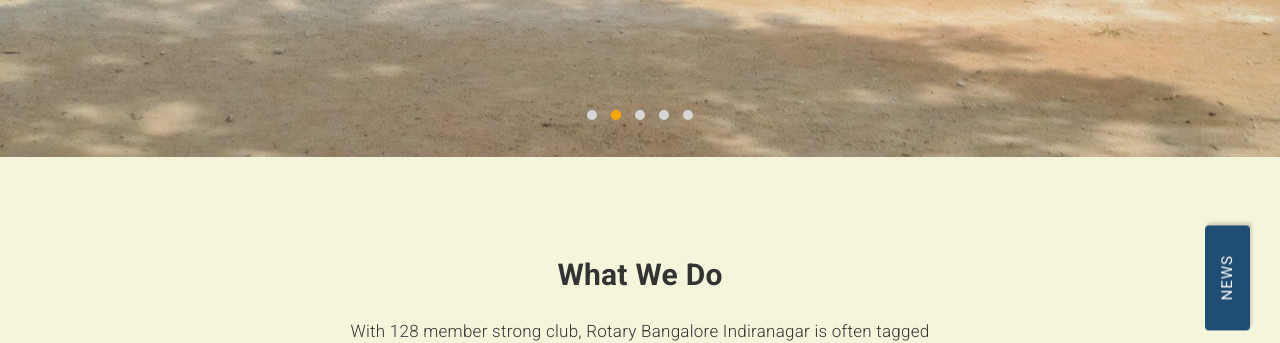
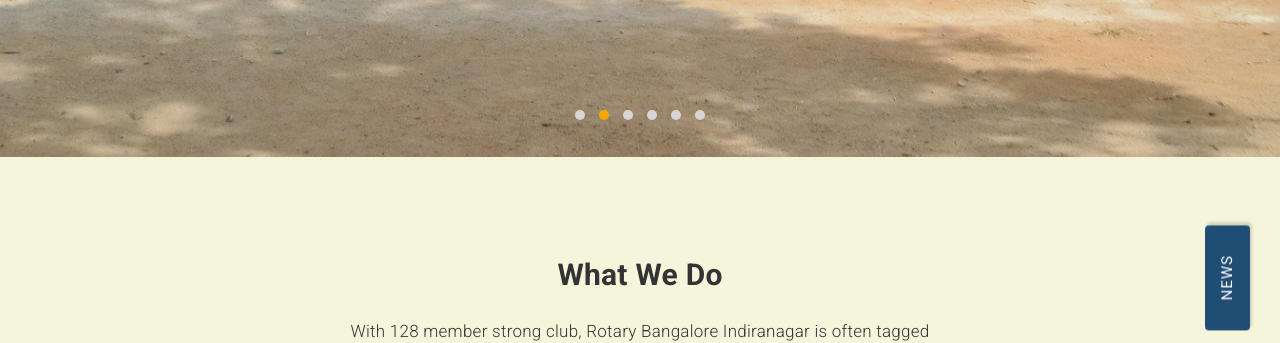
Before and after one commit to sharathdt/rtry, a Jekyll site: the page built from index.html, in a window 1280 px wide and 900 px high, scrolled down 593 px. Shown: the part 150-493 px from the top of the window. Built offline with Jekyll 4.4.1, drawn with Linux system fonts in a browser that asks for light colours; some web fonts are replaced.

Commit message:
New slide added

```diff
--- a/_config.yml
+++ b/_config.yml
@@ -24,3 +24,5 @@
 
 plugins:
     - jekyll-seo-tag
+
+destination: public
--- a/_includes/intro.html
+++ b/_includes/intro.html
@@ -44,8 +44,8 @@
                 </div>
             </div>
             </div>
-<!--            <div class="item" style="background-image: url({{site.baseurl}}/images/slideshow/Together-We-Can.jpg); background-blend-mode: soft-light">
-           </div>      -->
+           <div class="item" style="background-image: url({{site.baseurl}}/images/slideshow/Together-We-Can.jpg); background-blend-mode: soft-light">
+           </div>
            <div class="item" style="background-image: url({{site.baseurl}}/images/slideshow/school.jpg);background-size: cover; background-blend-mode: soft-light">
            </div>
            <div class="item" style="background-image: url({{site.baseurl}}/images/slideshow/rotary-meeting.jpg);background-size: cover; background-blend-mode: soft-light">
```
Also changed, not shown: 1 other file.
